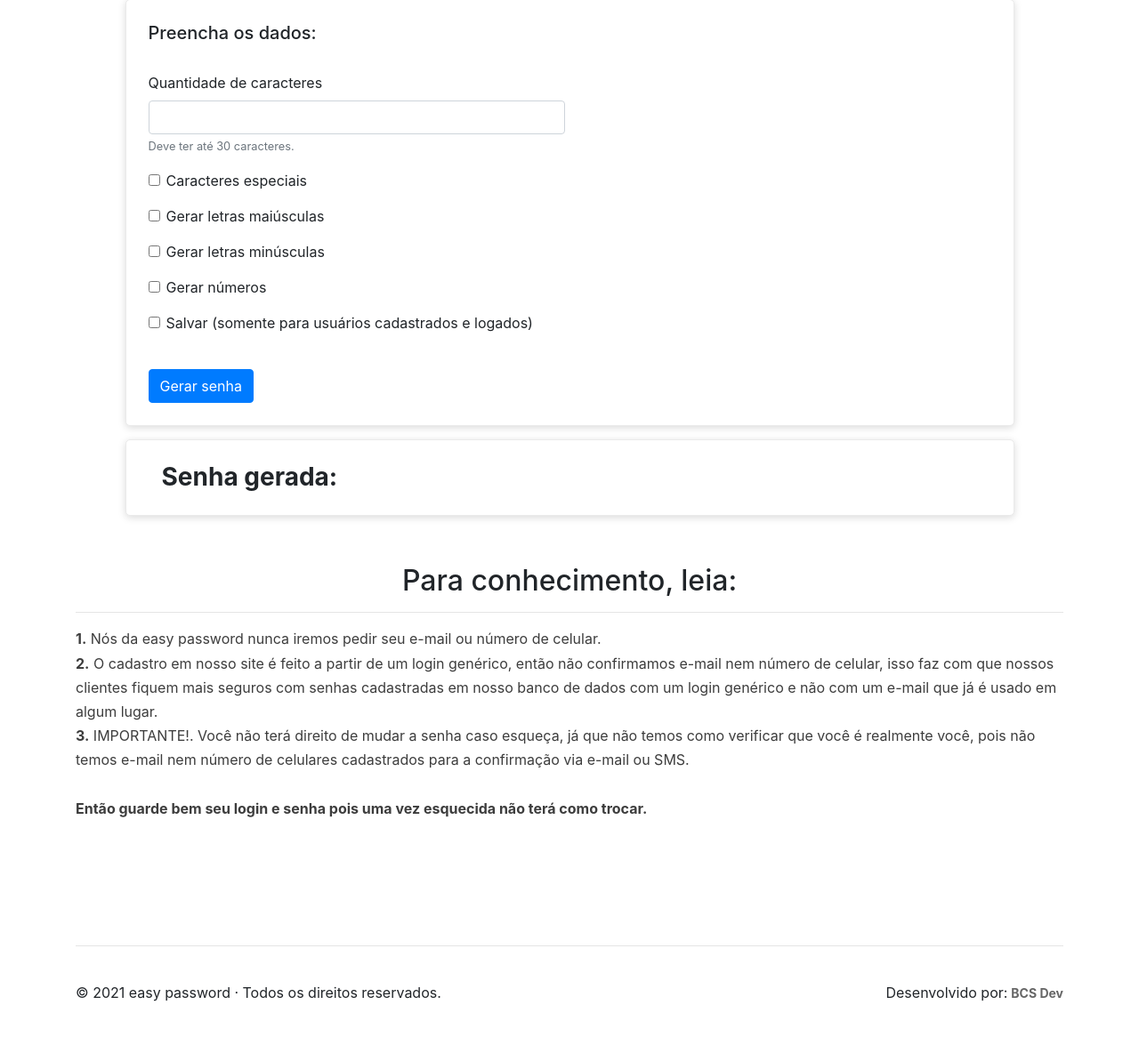
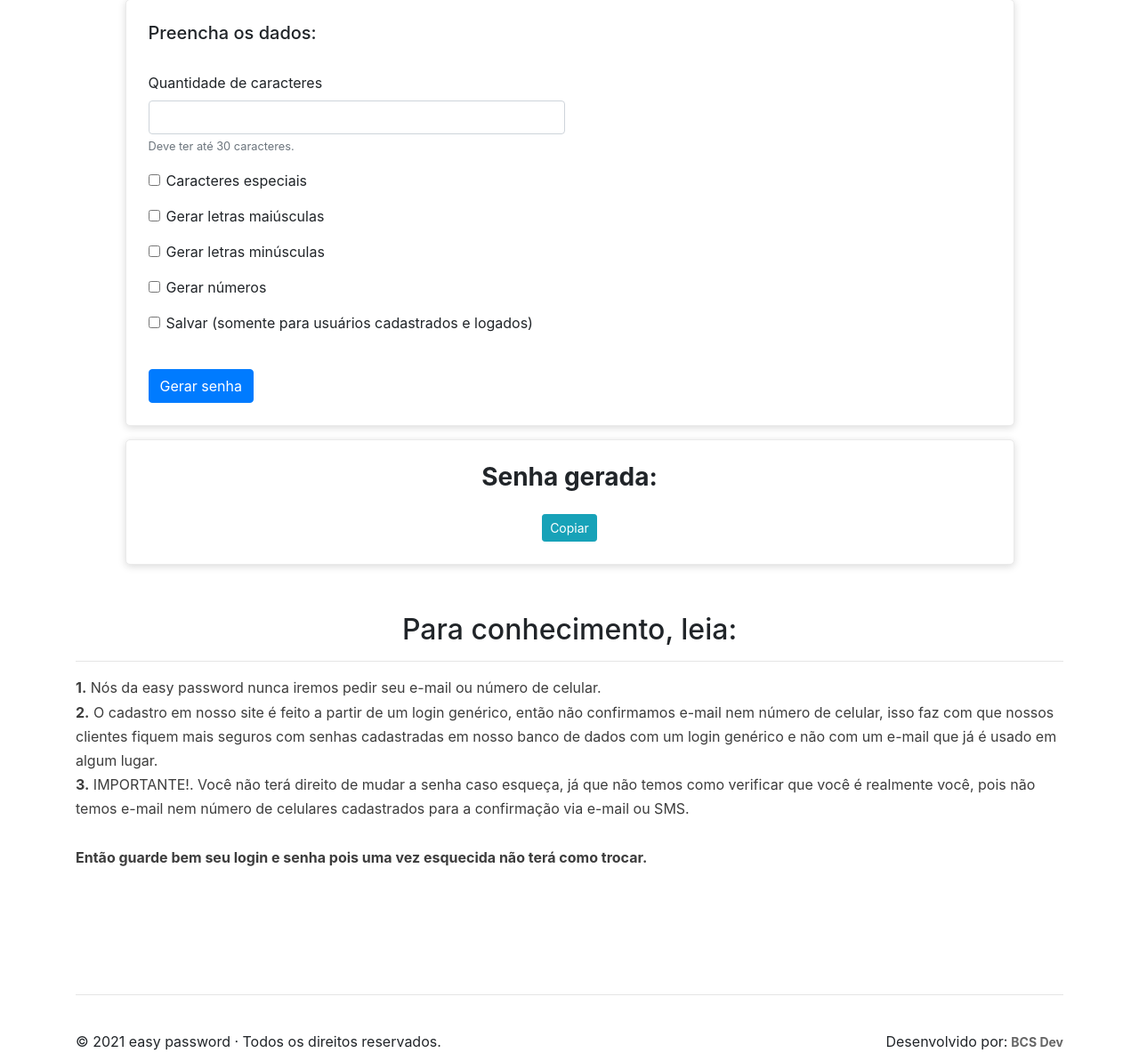
Before and after one commit to bcs018/easy-password, a PHP site: page /easy-password/public in a window 1280 px wide. Shown: the part 168-1352 px from the top of the page at 89% size. Before the commit the page ends 1294 px from the top, so only its background shows below. Run offline with PHP 8.4, Linux system fonts and the light colour scheme.

Commit message:
Ajustes no layout

```diff
--- a/assets/css/layout.css
+++ b/assets/css/layout.css
@@ -22,12 +22,12 @@
     border: 1px solid #eaeaea;
     border-radius: 5px;
     background-color: #fff;
-    -webkit-box-shadow: 0 2px 8px rgba(0,0,0,.15);
+    -webkit-box-shadow: 0 2px 8px rgba(63, 44, 44, 0.15);
     box-shadow: 0 2px 8px rgba(0,0,0,.15);
     width: 90%;
     margin: 0 auto 15px;
     padding: 25px;
-
+    word-wrap: break-word;
 }
 
 .field .container .row{
--- a/src/views/pages/home.php
+++ b/src/views/pages/home.php
@@ -79,21 +79,15 @@
                 </div>
             </div>
 
-            <div class="container-sm">
+            <div class="container-sm margin_conteudo">
                 <div class="field">
-                    <div class="container">
-                        <div class="row">
-                            <div class="col">
-                               <h3><strong>Senha gerada:</strong></h3>
-                            </div>
-                            <div class="col">
-                               <h3 id="senha"></h3>
-                            </div>
-                            <!--<div class="col col-lg-2">
-                                <center><button type="button" class="btn btn-info btn-sm">Copiar</button></center>
-                            </div>-->
+                    <center>
+                        <h3><strong>Senha gerada:</strong></h3>
+                        <h3 id="senha"></h3>
+                        <div class="col col-lg-2">
+                            <br><button type="button" class="btn btn-info btn-sm">Copiar</button>
                         </div>
-                    </div>
+                    </center>
                 </div>
             </div>
         </article>
```
